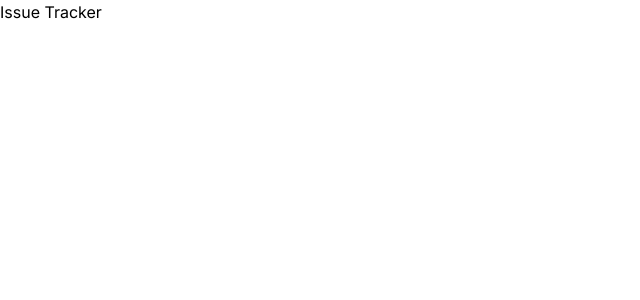
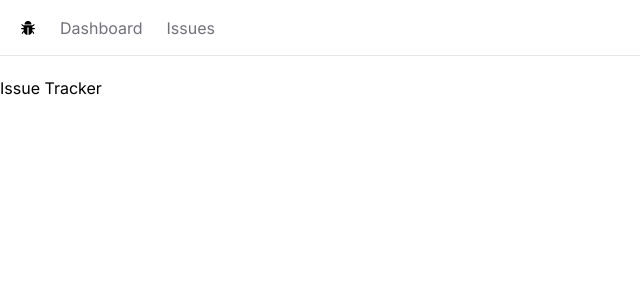
Before and after one commit to Hosseinht/django_issuetracker, a Next.js app in the folder frontend/: page / in a window 1280 px wide. Shown: the top 300 px of the page, without its empty margins (0-640 px from the left). Built offline with nearby package versions, Linux system fonts and the light colour scheme.

Commit message:
next: Build the navbar

```diff
--- /dev/null
+++ b/frontend/app/NavBar.tsx
@@ -0,0 +1,31 @@
+import React from "react";
+import Link from "next/link";
+import { AiFillBug } from "react-icons/ai";
+
+const NavBar = () => {
+  const links = [
+    { label: "Dashboard", href: "/" },
+    { label: "Issues", href: "/issues" },
+  ];
+
+  return (
+    <nav className="flex space-x-6 border-b mb-5 px-5 h-14 items-center">
+      <Link href="/">
+        <AiFillBug />
+      </Link>
+      <ul className="flex space-x-6">
+        {links.map((link) => (
+          <Link
+            key={link.href}
+            className="text-zinc-500 hover:text-zinc-800 transition-colors"
+            href={link.href}
+          >
+            {link.label}
+          </Link>
+        ))}
+      </ul>
+    </nav>
+  );
+};
+
+export default NavBar;
--- a/frontend/app/layout.tsx
+++ b/frontend/app/layout.tsx
@@ -1,6 +1,7 @@
 import type { Metadata } from "next";
 import { Inter } from "next/font/google";
 import "./globals.css";
+import NavBar from "@/app/NavBar";
 
 const inter = Inter({ subsets: ["latin"] });
 
@@ -16,7 +17,10 @@
 }>) {
   return (
     <html lang="en">
-      <body className={inter.className}>{children}</body>
+      <body className={inter.className}>
+        <NavBar />
+        <main>{children}</main>
+      </body>
     </html>
   );
 }
```
Also changed, not shown: frontend/package.json (+5 -4 lines), 2 other files (tests, documents, lock files or other folders).
